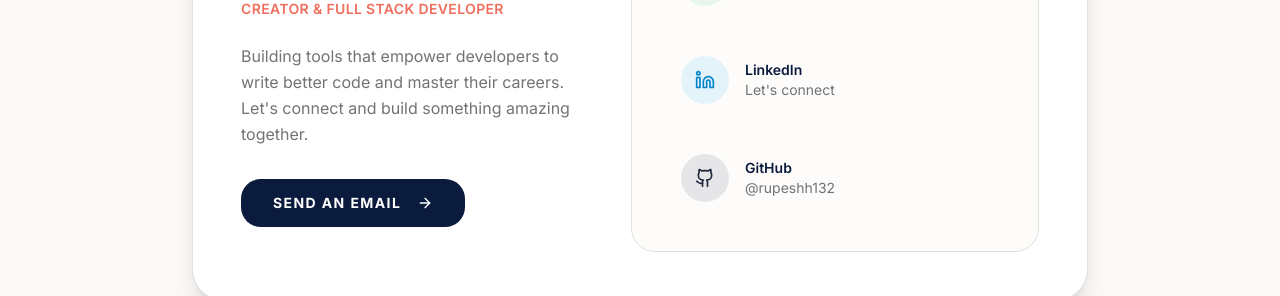
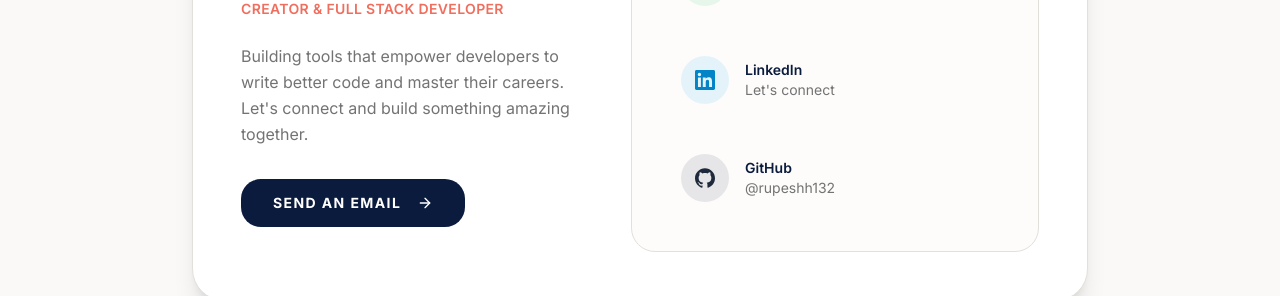
Before and after one commit to rupeshh132/devlens-ai, a React (Vite) app in the folder frontend/: page /help in a window 1280 px wide. Shown: the part 568-864 px from the top of the page. Built offline with nearby package versions, Linux system fonts and the light colour scheme.

Commit message:
fix: replace missing lucide-react brand icons with inline SVGs to fix build error

```diff
--- a/frontend/src/pages/public/HelpCenterPage.tsx
+++ b/frontend/src/pages/public/HelpCenterPage.tsx
@@ -1,5 +1,5 @@
 import { PublicLayout } from "@/layouts/PublicLayout"
-import { Mail, Github, Linkedin, MessageCircle, Code2, ArrowRight } from "lucide-react"
+import { Mail, MessageCircle, Code2, ArrowRight } from "lucide-react"
 import { Button } from "@/components/ui/button"
 
 export function HelpCenterPage() {
@@ -82,7 +82,9 @@
                   className="flex items-center gap-4 p-4 rounded-2xl hover:bg-white hover:shadow-sm border border-transparent hover:border-border transition-all group"
                 >
                   <div className="w-12 h-12 rounded-full bg-sky-500/10 flex items-center justify-center text-sky-600 group-hover:scale-110 transition-transform">
-                    <Linkedin className="w-5 h-5" />
+                    <svg className="w-5 h-5 fill-current" viewBox="0 0 24 24" xmlns="http://www.w3.org/2000/svg">
+                      <path d="M20.447 20.452h-3.554v-5.569c0-1.328-.027-3.037-1.852-3.037-1.853 0-2.136 1.445-2.136 2.939v5.667H9.351V9h3.414v1.561h.046c.477-.9 1.637-1.85 3.37-1.85 3.601 0 4.267 2.37 4.267 5.455v6.286zM5.337 7.433a2.062 2.062 0 01-2.063-2.065 2.064 2.064 0 112.063 2.065zm1.782 13.019H3.555V9h3.564v11.452zM22.225 0H1.771C.792 0 0 .774 0 1.729v20.542C0 23.227.792 24 1.771 24h20.451C23.2 24 24 23.227 24 22.271V1.729C24 .774 23.2 0 22.222 0h.003z"/>
+                    </svg>
                   </div>
                   <div>
                     <p className="text-sm font-semibold text-brand-navy">LinkedIn</p>
@@ -98,7 +100,9 @@
                   className="flex items-center gap-4 p-4 rounded-2xl hover:bg-white hover:shadow-sm border border-transparent hover:border-border transition-all group"
                 >
                   <div className="w-12 h-12 rounded-full bg-slate-800/10 flex items-center justify-center text-slate-800 group-hover:scale-110 transition-transform">
-                    <Github className="w-5 h-5" />
+                    <svg className="w-5 h-5 fill-current" viewBox="0 0 24 24" xmlns="http://www.w3.org/2000/svg">
+                      <path d="M12 .297c-6.63 0-12 5.373-12 12 0 5.303 3.438 9.8 8.205 11.385.6.113.82-.258.82-.577 0-.285-.01-1.04-.015-2.04-3.338.724-4.042-1.61-4.042-1.61C4.422 18.07 3.633 17.7 3.633 17.7c-1.087-.744.084-.729.084-.729 1.205.084 1.838 1.236 1.838 1.236 1.07 1.835 2.809 1.305 3.495.998.108-.776.417-1.305.76-1.605-2.665-.3-5.466-1.332-5.466-5.93 0-1.31.465-2.38 1.235-3.22-.135-.303-.54-1.523.105-3.176 0 0 1.005-.322 3.3 1.23.96-.267 1.98-.399 3-.405 1.02.006 2.04.138 3 .405 2.28-1.552 3.285-1.23 3.285-1.23.645 1.653.24 2.873.12 3.176.765.84 1.23 1.91 1.23 3.22 0 4.61-2.805 5.625-5.475 5.92.42.36.81 1.096.81 2.22 0 1.606-.015 2.896-.015 3.286 0 .315.21.69.825.57C20.565 22.092 24 17.592 24 12.297c0-6.627-5.373-12-12-12"/>
+                    </svg>
                   </div>
                   <div>
                     <p className="text-sm font-semibold text-brand-navy">GitHub</p>
```
